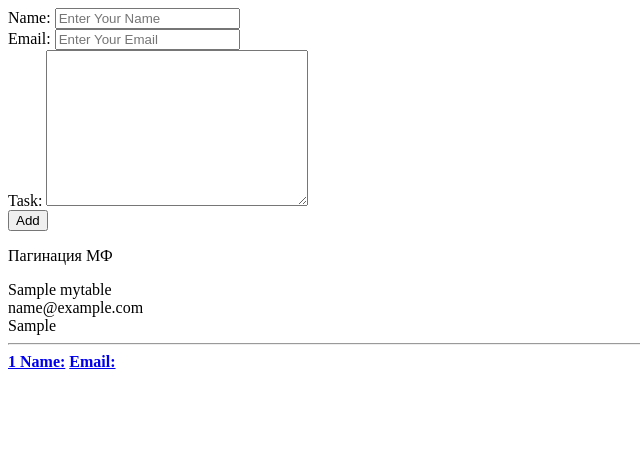
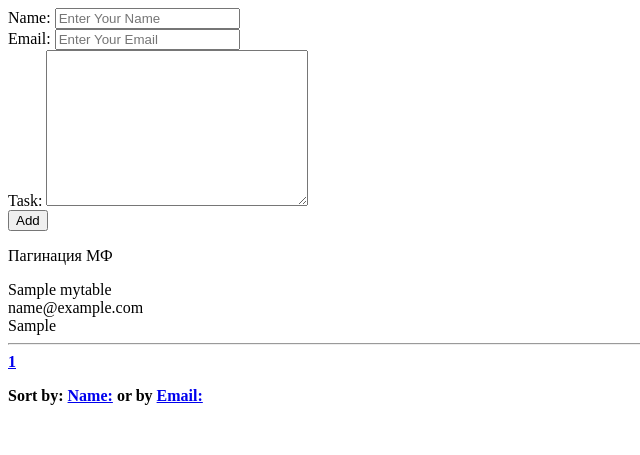
Before and after one commit to stndv/MVC_Task, a PHP site: page /index.php in a window 1280 px wide. Shown: the top 455 px of the page, without its empty margins (0-640 px from the left). Run offline with PHP 8.4, Linux system fonts and the light colour scheme; tables that the repository leaves empty or names only in its code hold one stand-in row (values such as "Sample post").

Commit message:
minor changes and trim code

```diff
--- a/connect.php
+++ b/connect.php
@@ -6,7 +6,6 @@ $db_user = "root";
 $db_passw = "";
 $db_base = "api_db";
 $db_table = "mytable";
-
 
 try {
     // Подключение к базе данных
--- a/index.php
+++ b/index.php
@@ -2,8 +2,6 @@
 <html>
 <head>
 	<title>MVC Task</title>
-	<style>
-</style>
 	<?php include_once('connect.php');?>
 </head>
 <body>
@@ -34,28 +32,25 @@
 	$page = (isset($_GET['start']))?$_GET['start']:0;
 
 	$start = $page * $numperpage;
-
+	// сортировка через $_GET и выбор как отображать данные
 	$sortname = (isset($_GET['sort']))?$_GET['sort']:0;
 	//$db->setAttribute(PDO::ATTR_ERRMODE, PDO::ERRMODE_EXCEPTION);
-
-	if($sortname == 'sname') {
+	if($sortname == 'name') {
 		$stmt = $db->prepare("SELECT name,email,task FROM mytable ORDER BY name ");
 	}
-	else if($sortname == 'semail') {
+	else if($sortname == 'email') {
 		$stmt = $db->prepare("SELECT name, email, task FROM mytable ORDER BY email");
 	}
 	else{
 		$stmt = $db->prepare("SELECT name, email, task from mytable LIMIT $start, $numperpage");
 	}
+	//Print current results
 	$stmt->execute();
 	while($row = $stmt->fetch()){
 		$name = $row[0];
 		$email = $row[1];
 		$task = $row[2];
-		echo "$name <br>";
-		echo "$email <br>";
-		echo "$task <br>";
-		echo "<hr>";
+		echo "$name <br> $email <br> $task <br> <hr>";
 	}
 
 	} catch(PDOException $e) {
@@ -70,6 +65,10 @@
 
 	  $db = null;
 ?>
-	<a href="?sort=sname">Name:</a>
-    <a href="?sort=semail">Email:</a>
+	<div>
+		<p> Sort by:
+			<a href="?sort=name">Name:</a> or by
+			<a href="?sort=email">Email:</a>
+		</p>
+	</div>
 </body>
--- a/process.php
+++ b/process.php
@@ -16,7 +16,7 @@ if($_SERVER["REQUEST_METHOD"] == "GET"){
     $u_task = filter_var($_GET["user_task"], FILTER_SANITIZE_STRING);
 
 
-       try {
+    try {
         // Собираем данные для запроса
         $data = array( 'name' => $u_name, 'email' => $u_email, 'task' => $u_task );
 
```
